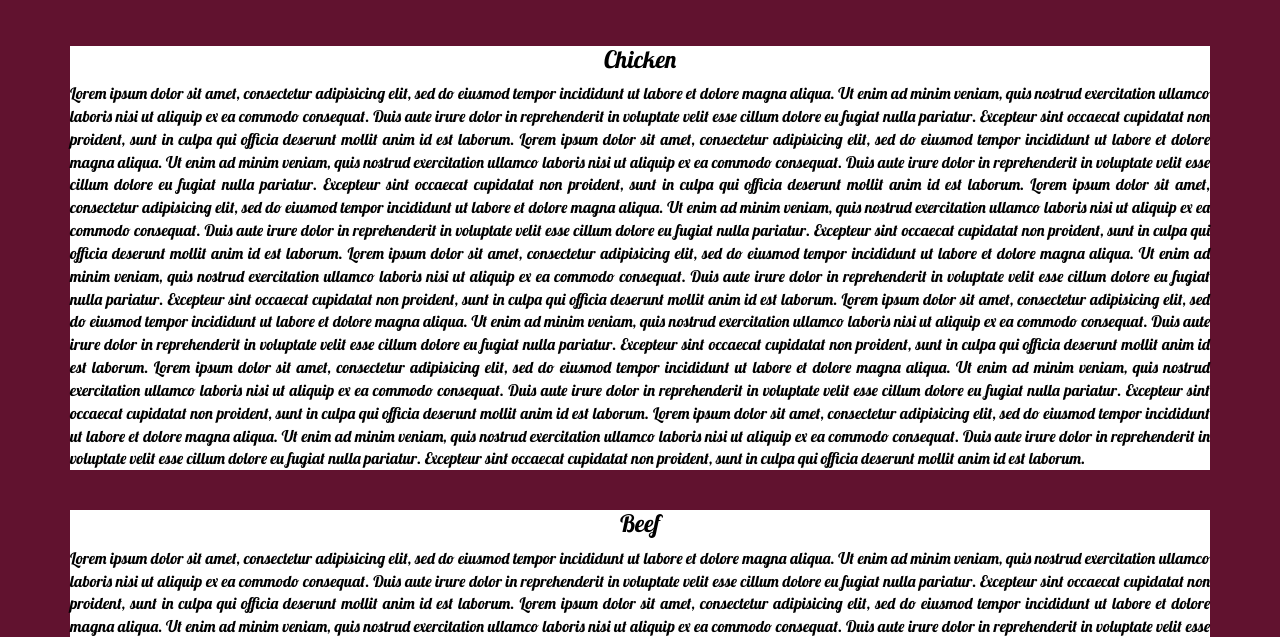
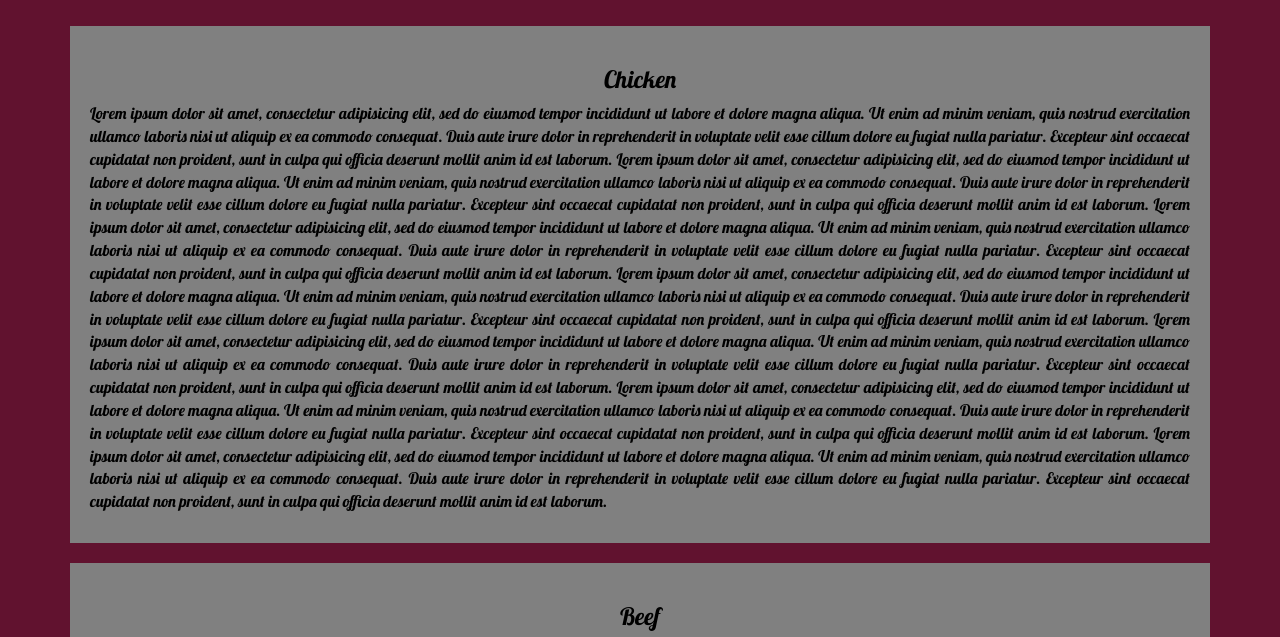
Before and after one commit to kashishch18/HTMLCSSassign, a plain HTML site: page module3_soln/index.html in a window 1280 px wide. Shown: the part 134-771 px from the top of the page. Drawn offline with Linux system fonts and the light colour scheme; a script that the page names is missing.

Commit message:
Update styles.css

```diff
--- a/module3_soln/css/styles.css
+++ b/module3_soln/css/styles.css
@@ -10,7 +10,7 @@ body {
 	background-color: #f6b319;
 	border-radius: 0;
 	border: 0;
-	color: white;
+	color: black;
 }
 
 .navbar-brand p {
@@ -44,9 +44,10 @@ body {
 }
 
 .row > div > article {
-	background-color: white;
+	background-color: grey;
 	text-align: justify;
 	margin-bottom: 20px;
+	padding: 20px ;
 	color: black;
 }
 /* End Section */
```
